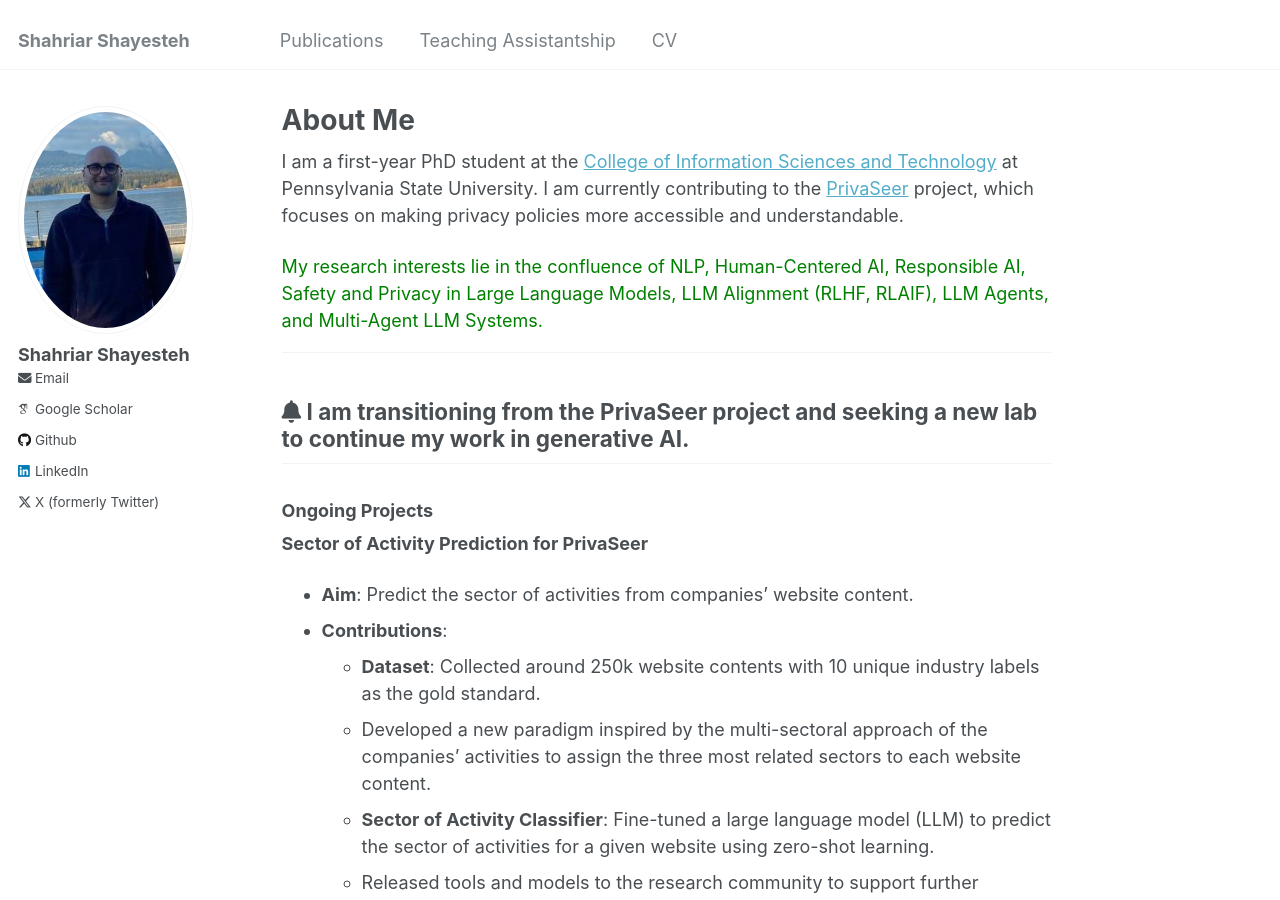
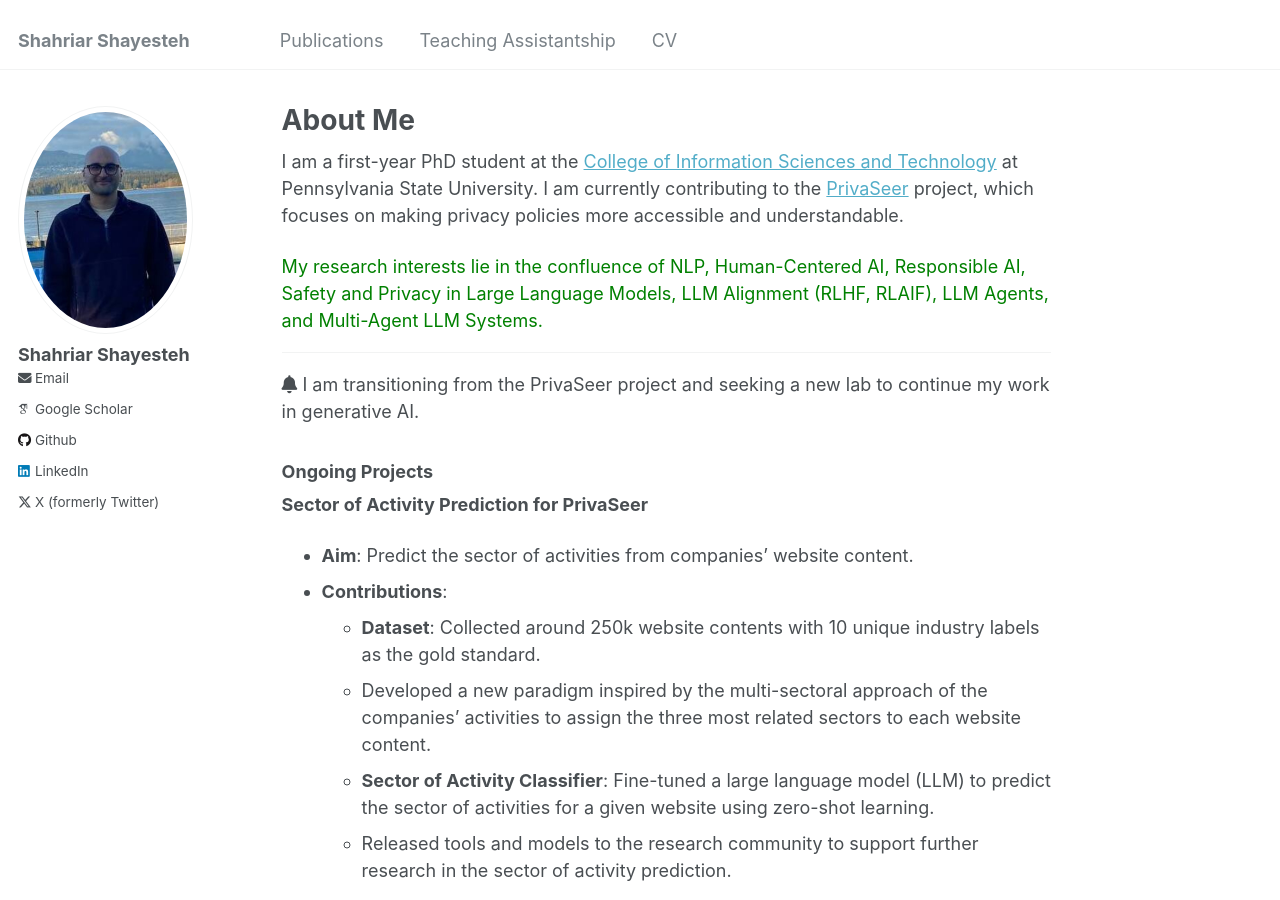
Before and after one commit to shahriarshayesteh/shahriarshayesteh.github.io, a Jekyll site: the page built from _pages/about.md, in a window 1280 px wide and 900 px high. Built offline with Jekyll 4.4.1, drawn with Linux system fonts in a browser that asks for light colours; some web fonts are replaced.

Commit message:
Update about.md

```diff
--- a/_pages/about.md
+++ b/_pages/about.md
@@ -14,7 +14,7 @@ I am a first-year PhD student at the [College of Information Sciences and Techno
 
 <hr>
 
-## <i class="fa fa-bell"></i> I am transitioning from the PrivaSeer project and seeking a new lab to continue my work in generative AI.
+<i class="fa fa-bell"></i> I am transitioning from the PrivaSeer project and seeking a new lab to continue my work in generative AI.
 
 
 ### Ongoing Projects
```
